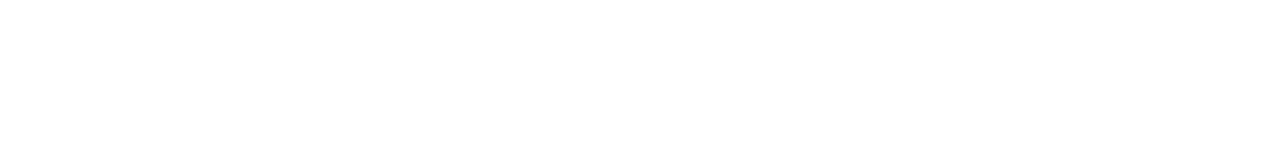
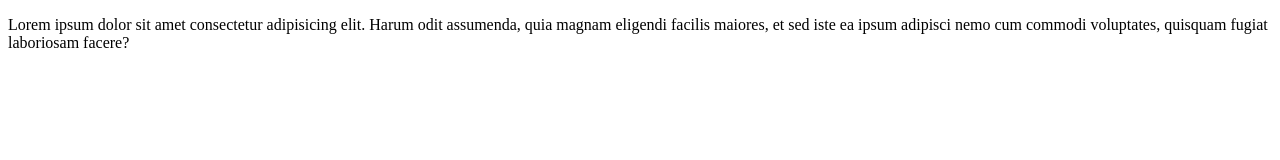
Before and after one commit to FAIZALI1212/FINALPROJECT, a plain HTML site: page index.html in a window 1280 px wide. Drawn offline with Linux system fonts and the light colour scheme.

Commit message:
working on index file

```diff
--- a/index.html
+++ b/index.html
@@ -7,5 +7,16 @@
     <title>Document</title>
 </head>
 <body>
+    <div class="row">
+        <div class="col-lg-4 col-md-4 sm-12"mcdjfwcd>
+
+        </div>
+    </div>
+
+    <div>
+        <p>
+            Lorem ipsum dolor sit amet consectetur adipisicing elit. Harum odit assumenda, quia magnam eligendi facilis maiores, et sed iste ea ipsum adipisci nemo cum commodi voluptates, quisquam fugiat laboriosam facere?
+        </p>
+    </div>
 </body>
 </html>
```
